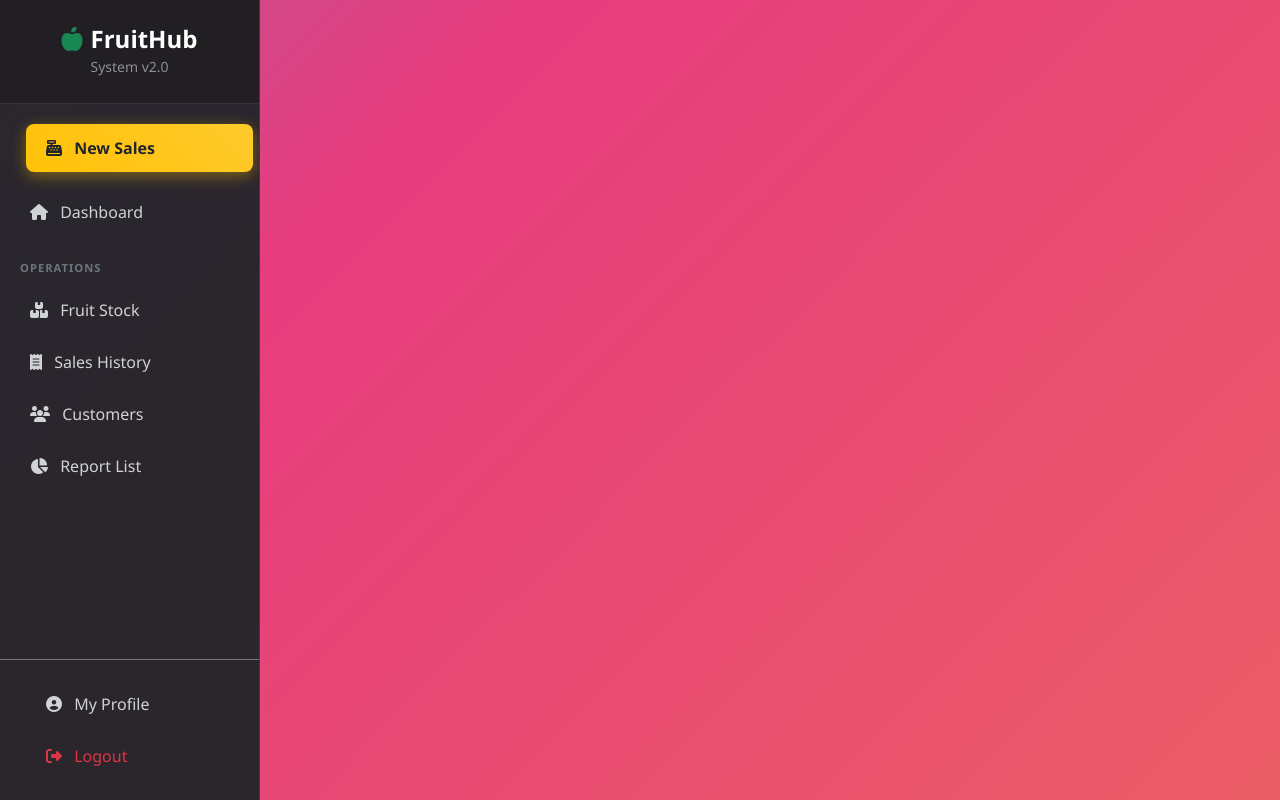
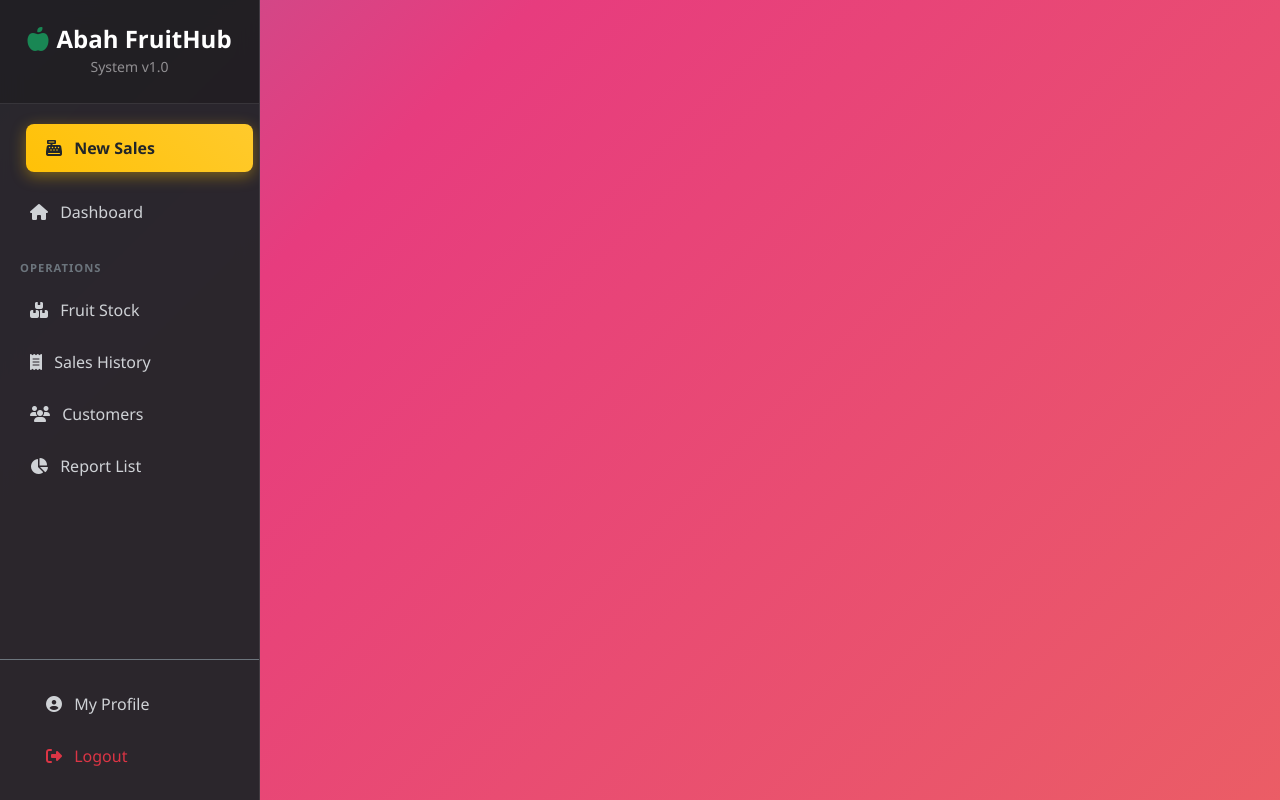
Before and after one commit to redzwantaufek/Abah-Fruit-Hub, a PHP site: page /FREEPDB1/includes/header.php in a window 1280 px wide. Run offline with PHP 8.4, Linux system fonts and the light colour scheme; some libraries are stand-ins or nearby versions.

Commit message:
change some title

```diff
--- a/includes/header.php
+++ b/includes/header.php
@@ -90,8 +90,8 @@ $role = isset($_SESSION['user_role']) ? $_SESSION['user_role'] : '';
 <div class="d-flex">
     <div class="sidebar">
         <div class="sidebar-header">
-            <h4 class="fw-bold mb-0 text-white"><i class="fas fa-apple-alt me-2 text-success"></i>FruitHub</h4>
-            <small class="text-white-50">System v2.0</small>
+            <h4 class="fw-bold mb-0 text-white"><i class="fas fa-apple-alt me-2 text-success"></i>Abah FruitHub</h4>
+            <small class="text-white-50">System v1.0</small>
         </div>
 
         <div class="flex-grow-1 overflow-auto py-3">
--- a/login.php
+++ b/login.php
@@ -55,7 +55,7 @@ if (isset($_SESSION['user_id'])) {
 <div class="glass-login text-center">
     <div class="mb-4">
         <i class="fas fa-apple-alt fa-3x text-success mb-2"></i>
-        <h3 class="fw-bold text-dark">FruitHub System</h3>
+        <h3 class="fw-bold text-dark">Abah FruitHub System</h3>
         <p class="text-muted small">Please sign in to continue</p>
     </div>
 
@@ -91,7 +91,7 @@ if (isset($_SESSION['user_id'])) {
     </form>
 
     <div class="mt-4 text-muted small">
-        &copy; 2026 FruitHub Management
+        &copy; 2026 Abah FruitHub Management System
     </div>
 </div>
 
```
